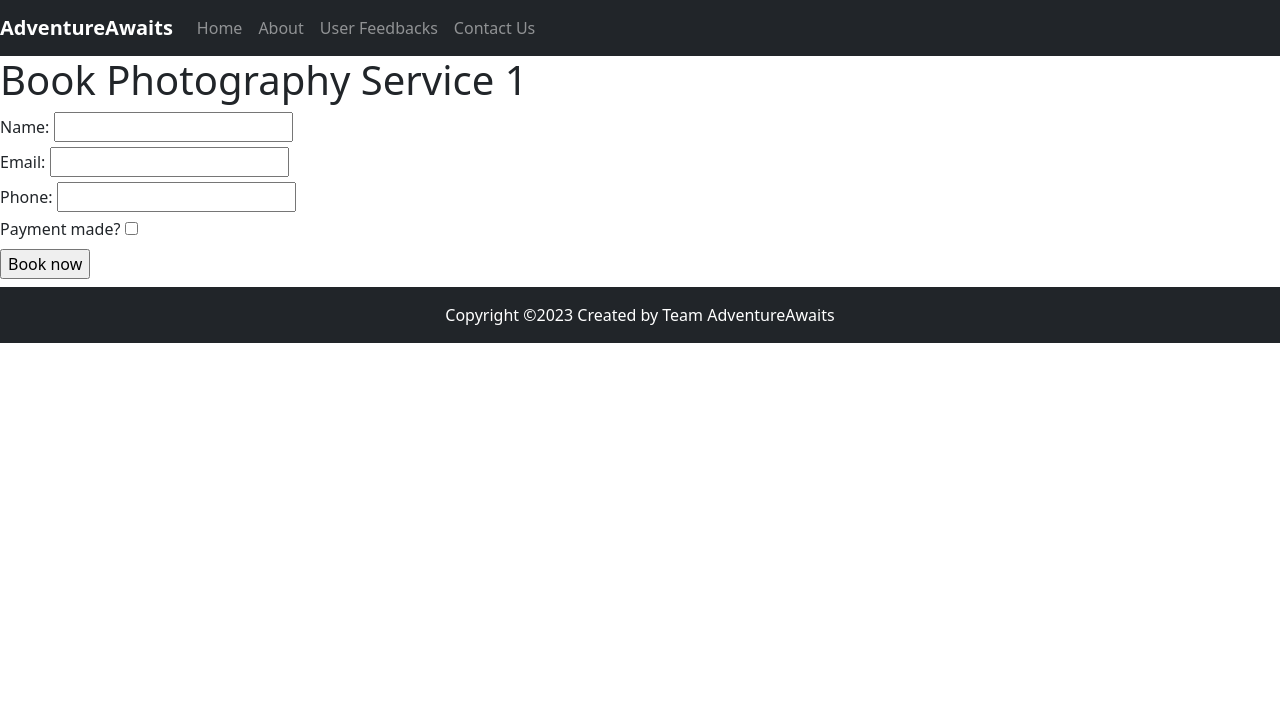
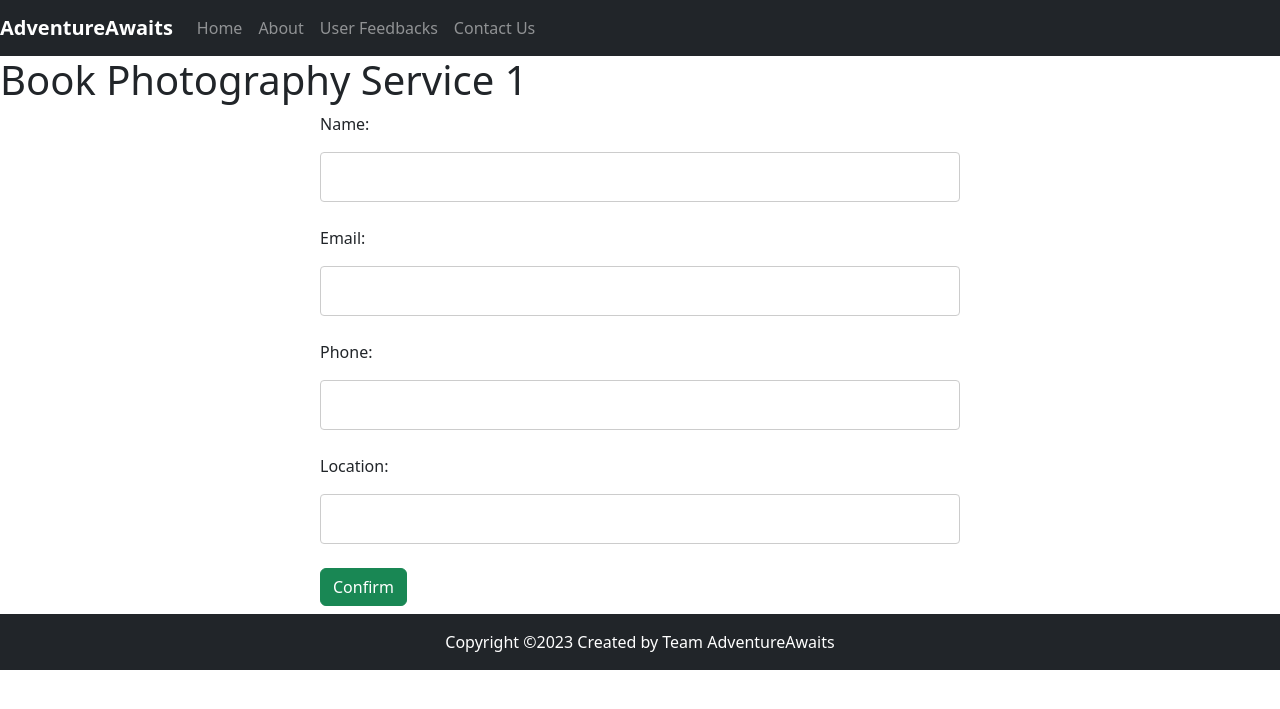
Before and after one commit to yashsomaiya/django-project, a Django app: page /book/2809e13d-0034-4aec-861d-5d7dfb2060f1/ in a window 1280 px wide. Shown: the top 709 px of the page. Run offline with Django 4.2, Linux system fonts and the light colour scheme; data comes from the database, SQL or seed files in the repository; some libraries are stand-ins or nearby versions.

Commit message:
froms done1

```diff
--- a/bookingApp/forms.py
+++ b/bookingApp/forms.py
@@ -1,4 +1,6 @@
 from django import forms
 from .models import WeddingBooking
 class BookingForm (forms.ModelForm):
-    class meta:
+    class Meta:
+        model = WeddingBooking
+        fields = ['name','email','phone','location']
--- a/bookingApp/models.py
+++ b/bookingApp/models.py
@@ -51,14 +51,17 @@ class WeddingBooking(models.Model):
 
     id = models.UUIDField(primary_key=True, default=uuid.uuid4, editable=False)
     service = models.ForeignKey(Service, on_delete=models.CASCADE)
-    customer = models.ForeignKey(Customer, on_delete=models.CASCADE)
+    name = models.CharField(max_length=122)
+    email = models.EmailField()
+    phone = models.CharField(max_length=20)
+    # customer = models.ForeignKey(Customer, on_delete=models.CASCADE)
     date_booked = models.DateTimeField(auto_now_add=True)
     location = models.CharField(max_length=200)
     featured_package_price = models.DecimalField(max_digits=10, decimal_places=2, default=0.0)
     payment_currency = models.CharField(max_length=10, choices=Currency_CHOICES, default='CAD')
 
     def __str__(self):
-        return f'{self.service.title} booking for {self.customer.name} on {self.date_booked}'
+        return f'{self.service.title} booking for {self.name} on {self.date_booked}'
 
 class Feedback(models.Model):
     name = models.CharField(verbose_name=_("user name"), max_length=255, null=True, blank=True)
--- a/bookingApp/views.py
+++ b/bookingApp/views.py
@@ -4,6 +4,7 @@ from django.urls import reverse
 from django.http import HttpResponse
 from django.views import View
 
+from .forms import BookingForm
 from .models import Service, Customer, WeddingBooking, Feedback, ContactForm, ContactNumber
 
 
@@ -25,19 +26,30 @@ def customer_detail(request, customer_id):
 
 def book_service(request, service_id):
     service = get_object_or_404(Service, id=service_id)
+    form = BookingForm()
     if request.method == 'POST':
-        name = request.POST['name']
-        email = request.POST['email']
-        phone = request.POST['phone']
-        # address = request.POST['address']
-        # country = request.POST['country'] address=address, country=country
-        customer = Customer(name=name, email=email, phone=phone,)
-        customer.save()
-        booking = WeddingBooking(service=service, customer=customer, featured_package_price=service.featured_package_price)
-        booking.save()
-        messages.success(request, 'Booking has been created!')
-        return redirect(reverse('booking_detail', args=(booking.id,)))
-    return render(request, 'booking_form.html', {'service': service})
+        form = BookingForm(request.POST)
+        if form.is_valid():
+            booking = form.save(commit=False)
+            booking.service_id = service_id
+            booking.featured_package_price = service.featured_package_price
+            booking.save()
+            messages.success(request, 'Booking has been created!')
+            return redirect(reverse('booking_detail', args=(booking.id,)))
+    return render(request, 'booking_form.html',{'form':form,'service':service})
+    # if request.method == 'POST':
+    #     name = request.POST['name']
+    #     email = request.POST['email']
+    #     phone = request.POST['phone']
+    #     # address = request.POST['address']
+    #     # country = request.POST['country'] address=address, country=country
+    #     customer = Customer(name=name, email=email, phone=phone,)
+    #     customer.save()
+    #     booking = WeddingBooking(service=service, customer=customer, featured_package_price=service.featured_package_price)
+    #     booking.save()
+    #     messages.success(request, 'Booking has been created!')
+    #     return redirect(reverse('booking_detail', args=(booking.id,)))
+
 
 def bookings(request):
     bookings = WeddingBooking.objects.all()
--- a/templates/booking_form.html
+++ b/templates/booking_form.html
@@ -1,22 +1,68 @@
 {% extends 'base.html' %}
+{% block style %}
+    <style>
+        form {
+          margin: auto;
+          width: 50%;
+        }
 
+        input[type=text], input[type=email], input[type=tel], select {
+          width: 100%;
+          padding: 12px 20px;
+          margin: 8px 0;
+          display: inline-block;
+          border: 1px solid #ccc;
+          border-radius: 4px;
+          box-sizing: border-box;
+        }
+
+        input[type=submit] {
+          width: 100%;
+          background-color: #4CAF50;
+          color: white;
+          padding: 14px 20px;
+          margin: 8px 0;
+          border: none;
+          border-radius: 4px;
+          cursor: pointer;
+        }
+
+        input[type=submit]:hover {
+          background-color: #45a049;
+        }
+
+        .container {
+          background-color: #f2f2f2;
+          padding: 20px;
+        }
+
+        .error-message {
+          color: red;
+        }
+
+    </style>
+{% endblock %}
 {% block content %}
   <h1>Book {{ service.title }}</h1>
   <form method="post" action="{% url 'book_service' service.id %}">
     {% csrf_token %}
+      {{ form.as_p }}
+      <input type="hidden" name="service_id" value="{{ service.id }}">
+      <input type="hidden" name="featured_package_price" value="{{ service.featured_package_price }}">
+      <button type="submit" class="btn btn-success">Confirm</button>
 
-    <label for="name">Name:</label>
-    <input type="text" name="name" required>
-    <br>
-    <label for="email">Email:</label>
-    <input type="email" name="email" required>
-    <br>
-    <label for="phone">Phone:</label>
-    <input type="tel" name="phone" required>
-    <br>
-    <label for="payment">Payment made?</label>
-    <input type="checkbox" name="payment">
-    <br>
-    <input type="submit" value="Book now">
+{#    <label for="name">Name:</label>#}
+{#    <input type="text" name="name" required>#}
+{#    <br>#}
+{#    <label for="email">Email:</label>#}
+{#    <input type="email" name="email" required>#}
+{#    <br>#}
+{#    <label for="phone">Phone:</label>#}
+{#    <input type="tel" name="phone" required>#}
+{#    <br>#}
+{#    <label for="payment">Payment made?</label>#}
+{#    <input type="checkbox" name="payment">#}
+{#    <br>#}
+{#    <input type="submit" value="Book now">#}
   </form>
 {% endblock %}
```
Also changed, not shown: db.sqlite3.
